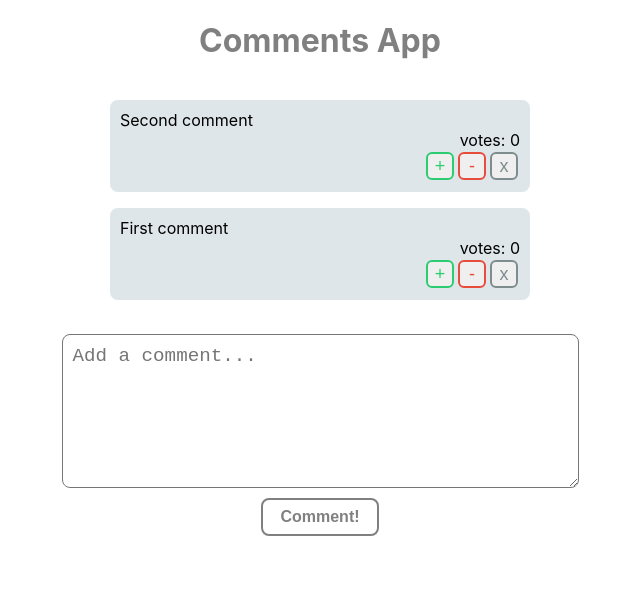
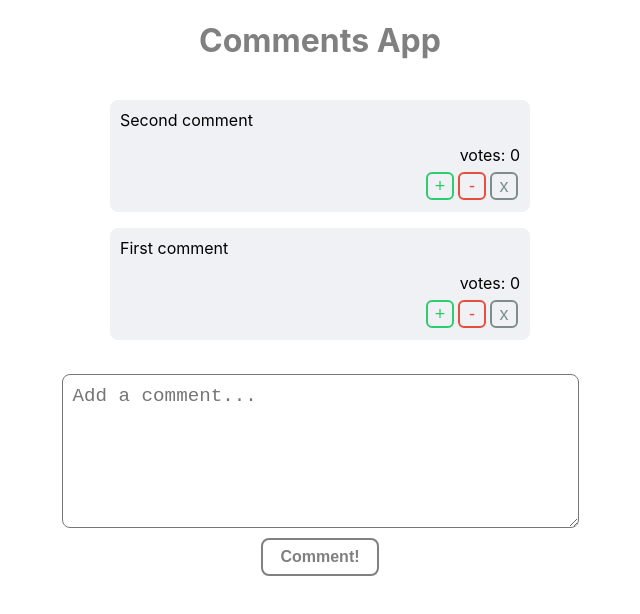
Before and after one commit to paulinastefanska/React-Redux, a React (Create React App) app: page / in a window 1280 px wide. Shown: the top 614 px of the page, without its empty margins (320-960 px from the left). Built offline with nearby package versions, Linux system fonts and the light colour scheme.

Commit message:
Add padding and margin

```diff
--- a/src/Comment.css
+++ b/src/Comment.css
@@ -2,17 +2,21 @@
 	width: 400px;
 	margin: 8px;
 	padding: 10px;
-	background-color: #dfe6e9;
+	background-color: #dfe4ea80;
 	border-radius: 8px;
 	display: flex;
 	justify-content: center;
 	align-items: flex-start;
 	flex-direction: column;
 }
+.Votes {
+	margin-top: 10px;
+}
 .Votes, .Buttons {
 	width: 100%;
 	display: flex;
 	justify-content: flex-end;
+	padding-top: 5px;
 }
 .Buttons button{
 	border-radius: 6px;
@@ -22,6 +26,7 @@
 	margin: 2px;
 	font-size: 18px;
 	cursor: pointer;
+	background-color: inherit;
 	transition: .2s ease;
 }
 .Buttons button:first-child {
```
